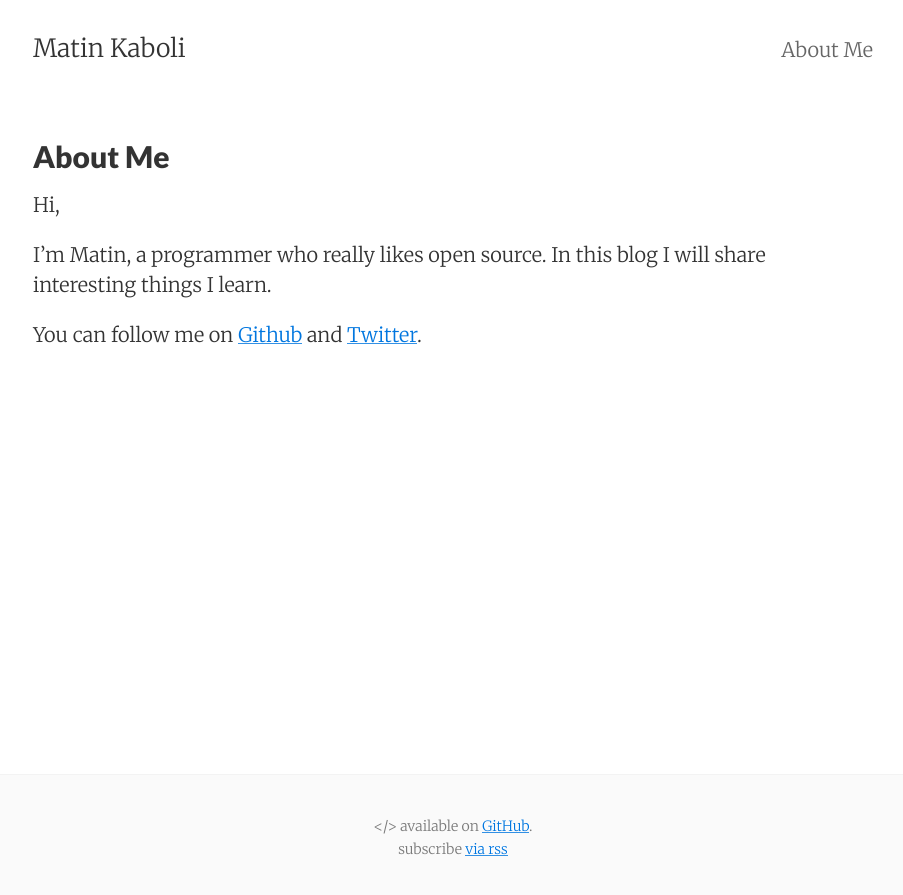
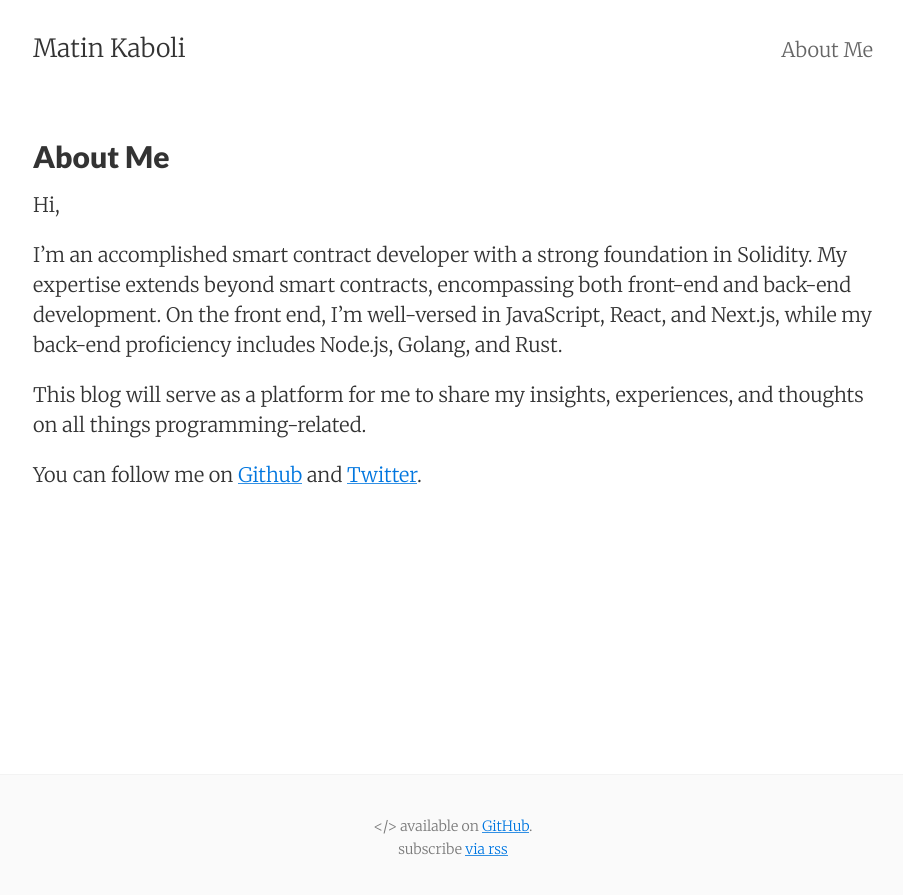
Before and after one commit to matinkaboli/matinkaboli.github.io, a Jekyll site: the page built from about.md, in a window 1280 px wide. Shown: the top 895 px of the page, without its empty margins (187-1090 px from the left). Built offline with Jekyll 4.4.1, drawn with Linux system fonts in a browser that asks for light colours.

Commit message:
chore: change twitter id and about me

```diff
--- a/_config.yml
+++ b/_config.yml
@@ -1,13 +1,13 @@
 # Site settings
-title:       Matin Kaboli
-email:       matinkaboli@aol.com
-author:      Matin Kaboli
+title: Matin Kaboli
+email: matinkaboli@aol.com
+author: Matin Kaboli
 description: "My Personal Blog"
-baseurl:     ""
-url:         "http://matinkaboli.ir"
+baseurl: ""
+url: "https://matink.me"
 date_format: "%b %-d, %Y"
 header_pages:
- - about.md
+  - about.md
 
 # Google services
 google_verification:
@@ -19,10 +19,10 @@ google_tag_manager:
 bing_verification:
 
 # Optional features
-animated:             false
-show_related_posts:   false
-show_post_footers:    false
-show_social_icons:    false
+animated: false
+show_related_posts: false
+show_post_footers: false
+show_social_icons: false
 ajaxify_contact_form: false
 enable_mathjax: false
 extended_fonts: false
@@ -37,7 +37,7 @@ fb_page_id:
 
 # Disqus post comments
 # (leave blank to disable Disqus)
-disqus_shortname: http-matinkaboli-ir
+disqus_shortname: https-matink-me
 
 # txtpen post comments
 # (leave blank to disable txtpen)
@@ -45,28 +45,27 @@ txtpen_sitename:
 
 # Social icons
 github_username: "matinkaboli"
-twitter_username: "matin_kaboli"
+twitter_username: "matin_ka"
 telegram_username: "matinkaboli"
-
 
 text:
   pagination:
-    newer: 'Newer'
-    older: 'Older'
+    newer: "Newer"
+    older: "Older"
   post:
-    updated:        'Updated'
-    minute_read:    'minute read'
-    related_posts:  'Related Posts'
+    updated: "Updated"
+    minute_read: "minute read"
+    related_posts: "Related Posts"
   index:
-    coming_soon: 'Coming soon...'
-  og_locale: 'en_US'
+    coming_soon: "Coming soon..."
+  og_locale: "en_US"
 
 # Build settings
-markdown:     kramdown
+markdown: kramdown
 redcarpet:
-  extensions: ['smart', 'tables', 'with_toc_data']
-permalink:    pretty
-paginate:     4
+  extensions: ["smart", "tables", "with_toc_data"]
+permalink: pretty
+paginate: 4
 sass:
   style: compressed
 plugins:
--- a/about.md
+++ b/about.md
@@ -7,9 +7,14 @@ tags: about
 
 Hi,
 
-I'm Matin, a programmer who really likes open source.
-In this blog I will share interesting things I learn.
+I'm an accomplished smart contract developer with a strong foundation in Solidity.
+My expertise extends beyond smart contracts, encompassing both front-end and back-end development.
+On the front end, I'm well-versed in JavaScript, React, and Next.js,
+while my back-end proficiency includes Node.js, Golang, and Rust.
+
+This blog will serve as a platform for me to share my insights, experiences,
+and thoughts on all things programming-related.
 
 You can follow me on
 [Github](https://github.com/matinkaboli) and
-[Twitter](https://twitter.com/matin_kaboli).
+[Twitter](https://twitter.com/matin_ka).
```
